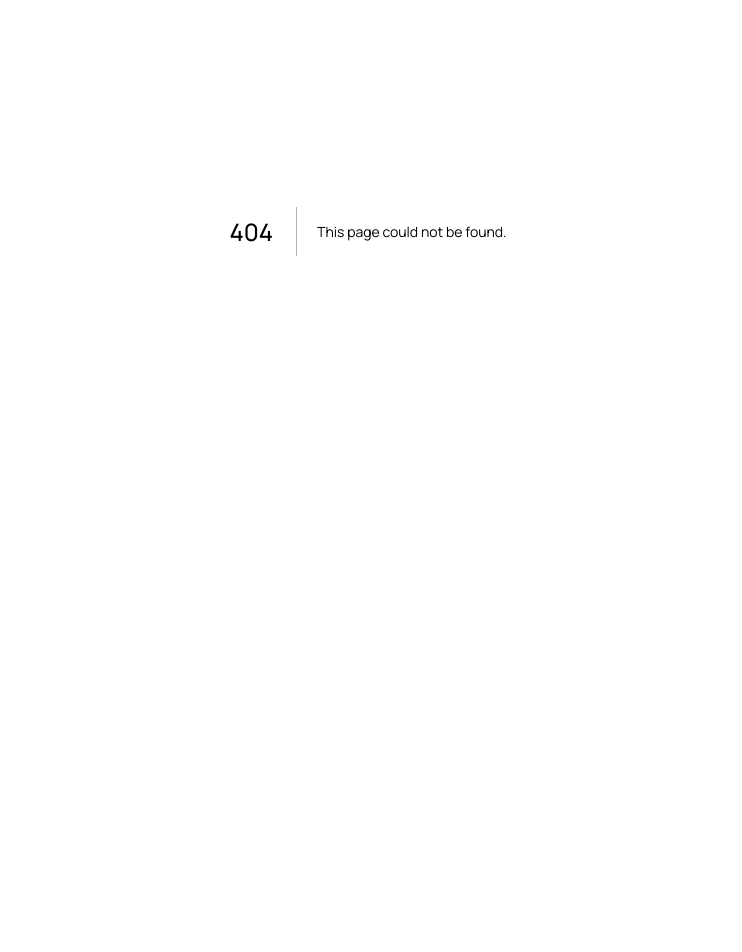
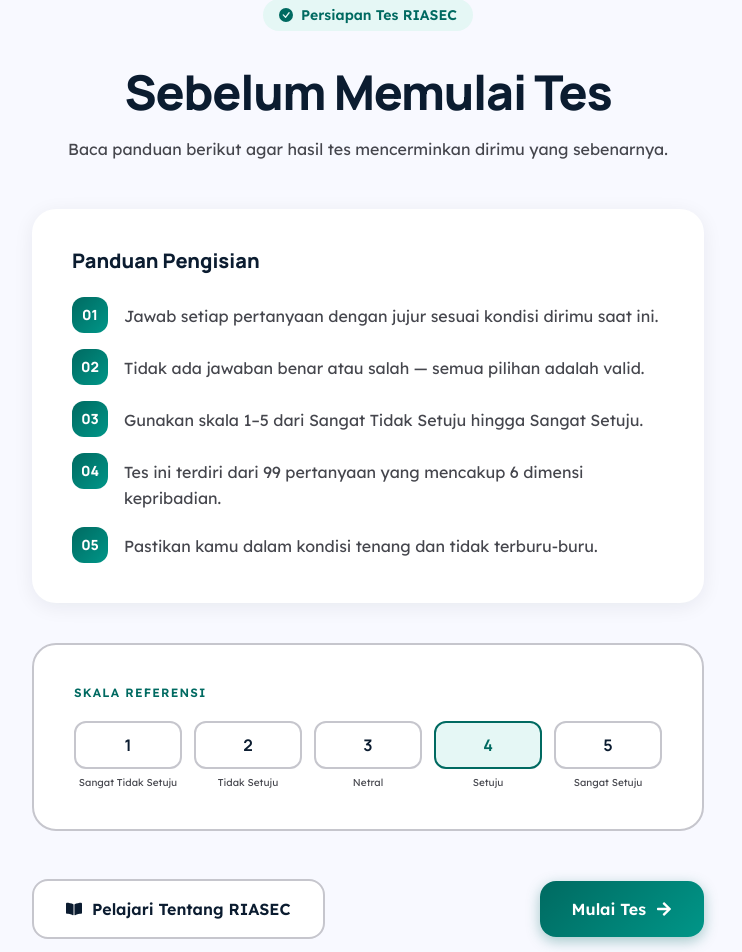
Before and after one commit to SirGhazian/KompasKarir, a Next.js app: page /instruksi in a window 1280 px wide. Before the commit this address had no page. Shown: the part 169-1121 px from the top of the page, without its empty margins (272-1014 px from the left). Before the commit the page ends 800 px from the top, so only its background shows below. Built offline with nearby package versions, Linux system fonts and the light colour scheme.

Commit message:
ui halaman instruksi

```diff
--- /dev/null
+++ b/app/instruksi/page.tsx
@@ -0,0 +1,116 @@
+import Navbar from "@/components/layout/Navbar";
+import Footer from "@/components/layout/Footer";
+import Button from "@/components/ui/Button";
+import { FaArrowRight, FaBookOpen } from "react-icons/fa";
+import { BsCheckCircleFill } from "react-icons/bs";
+
+// --- data panduan ---
+const panduan = [
+  { nomor: "01", teks: "Jawab setiap pertanyaan dengan jujur sesuai kondisi dirimu saat ini." },
+  { nomor: "02", teks: "Tidak ada jawaban benar atau salah — semua pilihan adalah valid." },
+  { nomor: "03", teks: "Gunakan skala 1–5 dari Sangat Tidak Setuju hingga Sangat Setuju." },
+  { nomor: "04", teks: "Tes ini terdiri dari 99 pertanyaan yang mencakup 6 dimensi kepribadian." },
+  { nomor: "05", teks: "Pastikan kamu dalam kondisi tenang dan tidak terburu-buru." },
+];
+
+// --- skala referensi ---
+const skalaReferensi = [
+  { nilai: 1, label: "Sangat Tidak Setuju" },
+  { nilai: 2, label: "Tidak Setuju" },
+  { nilai: 3, label: "Netral" },
+  { nilai: 4, label: "Setuju" },
+  { nilai: 5, label: "Sangat Setuju" },
+];
+
+// --- halaman instruksi ---
+export default function InstruksiPage() {
+  return (
+    <>
+      <Navbar />
+
+      <main className="min-h-screen bg-[#f8f9ff] py-16 md:py-24">
+        <div className="mx-auto max-w-3xl px-6 md:px-12">
+          {/* --- header --- */}
+          <div className="mb-12 text-center">
+            <span className="mb-4 inline-flex items-center gap-2 rounded-full bg-[#e5f7f5] px-4 py-1.5 text-sm font-semibold text-[#006a61] font-sans">
+              <BsCheckCircleFill size={14} />
+              Persiapan Tes RIASEC
+            </span>
+            <h1 className="mt-4 text-4xl font-extrabold tracking-tight text-[#0b1c30] md:text-5xl font-headline">
+              Sebelum Memulai Tes
+            </h1>
+            <p className="mt-4 text-base text-[#45464d] font-sans">
+              Baca panduan berikut agar hasil tes mencerminkan dirimu yang sebenarnya.
+            </p>
+          </div>
+
+          {/* --- card panduan --- */}
+          <div className="mb-10 rounded-3xl bg-white p-8 shadow-card md:p-10">
+            <h2 className="mb-6 text-xl font-bold text-[#0b1c30] font-headline">
+              Panduan Pengisian
+            </h2>
+            <ul className="space-y-4">
+              {panduan.map((item) => (
+                <li key={item.nomor} className="flex items-start gap-4">
+                  {/* nomor */}
+                  <span className="flex h-9 w-9 shrink-0 items-center justify-center rounded-xl bg-teal-gradient text-sm font-extrabold text-white font-headline">
+                    {item.nomor}
+                  </span>
+                  {/* teks */}
+                  <p className="pt-1.5 text-base leading-relaxed text-[#45464d] font-sans">
+                    {item.teks}
+                  </p>
+                </li>
+              ))}
+            </ul>
+          </div>
+
+          {/* --- kotak skala referensi --- */}
+          <div className="mb-12 rounded-3xl border-2 border-[#c6c6cd] bg-white p-8 md:p-10">
+            <p className="mb-5 text-xs font-bold uppercase tracking-widest text-[#006a61] font-sans">
+              Skala Referensi
+            </p>
+            <div className="flex items-center gap-2 md:gap-3">
+              {skalaReferensi.map((item, idx) => (
+                <div key={item.nilai} className="flex flex-1 flex-col items-center gap-2">
+                  {/* kotak nilai */}
+                  <div
+                    className={`flex h-12 w-full items-center justify-center rounded-xl border-2 text-base font-bold transition-all font-headline ${
+                      idx === 3
+                        ? "border-[#006a61] bg-[#e5f7f5] text-[#006a61]"
+                        : "border-[#c6c6cd] bg-white text-[#0b1c30]"
+                    }`}
+                  >
+                    {item.nilai}
+                  </div>
+                  {/* label */}
+                  <span className="hidden text-center text-[10px] leading-tight text-[#45464d] font-sans md:block">
+                    {item.label}
+                  </span>
+                </div>
+              ))}
+            </div>
+            {/* label mobile */}
+            <div className="mt-3 flex justify-between md:hidden">
+              <span className="text-xs text-[#45464d] font-sans">Sangat Tidak Setuju</span>
+              <span className="text-xs text-[#45464d] font-sans">Sangat Setuju</span>
+            </div>
+          </div>
+
+          <div className="flex flex-col items-center justify-between gap-4 sm:flex-row">
+            <Button href="/about" variant="secondary" size="md">
+              <FaBookOpen size={16} />
+              Pelajari Tentang RIASEC
+            </Button>
+            <Button href="/quiz" variant="primary" size="md">
+              Mulai Tes
+              <FaArrowRight size={16} />
+            </Button>
+          </div>
+        </div>
+      </main>
+
+      <Footer />
+    </>
+  );
+}
```
